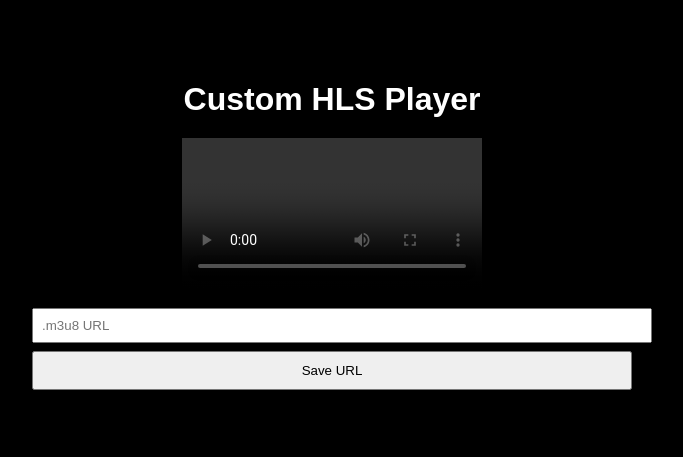
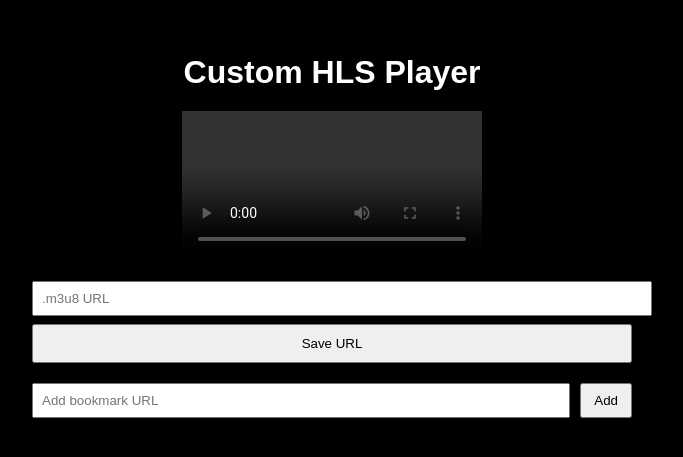
Before and after one commit to teked2k/hlsplayer, a React (Vite) app: page / in a window 1280 px wide. Shown: the part 195-652 px from the top of the page, without its empty margins (308-991 px from the left). Built offline with nearby package versions, Linux system fonts and the light colour scheme; the HTML template or start-up script is replaced by a standard one.

Commit message:
bookmarks 1.0

```diff
--- a/src/App.jsx
+++ b/src/App.jsx
@@ -6,24 +6,12 @@ export default function App() {
     const [info, setInfo] = useState({ url: '' });
     const [tempUrl, setTempUrl] = useState('');
     const [shareId, setShareId] = useState(null);
-
-    // New state for bookmarks
     const [bookmarks, setBookmarks] = useState([]);
-
-    // Load bookmarks from localStorage on mount
-    useEffect(() => {
-        const saved = localStorage.getItem('bookmarkedUrls');
-        if (saved) {
-            setBookmarks(JSON.parse(saved));
-        }
-    }, []);
-
-    // Save bookmarks to localStorage whenever it changes
-    useEffect(() => {
-        localStorage.setItem('bookmarkedUrls', JSON.stringify(bookmarks));
-    }, [bookmarks]);
+    const [bookmarkInput, setBookmarkInput] = useState('');
 
     const initializePlayer = (url) => {
+        if (!url || !videoRef.current) return;
+
         if (Hls.isSupported()) {
             const hls = new Hls();
             hls.loadSource(url);
@@ -56,18 +44,41 @@ export default function App() {
     const handleSaveUrl = () => {
         if (!tempUrl) return;
 
-        const updatedInfo = { url: tempUrl };
-        setInfo(updatedInfo);
+        setInfo({ url: tempUrl });
         initializePlayer(tempUrl);
         saveStreamInfo(tempUrl);
 
-        // Add to bookmarks if not already present
         if (!bookmarks.includes(tempUrl)) {
             setBookmarks(prev => [...prev, tempUrl]);
         }
     };
 
-    // Load shared stream from URL id param
+    const handleBookmarkClick = (url) => {
+        setTempUrl(url);
+        setInfo({ url });
+        initializePlayer(url);
+    };
+
+    const handleDeleteBookmark = (url) => {
+        setBookmarks(prev => prev.filter(b => b !== url));
+        if (info.url === url) {
+            setInfo({ url: '' });
+            setTempUrl('');
+            if (videoRef.current) {
+                videoRef.current.pause();
+                videoRef.current.src = '';
+            }
+        }
+    };
+
+    const handleAddBookmark = () => {
+        const url = bookmarkInput.trim();
+        if (!url || bookmarks.includes(url)) return;
+
+        setBookmarks(prev => [...prev, url]);
+        setBookmarkInput('');
+    };
+
     useEffect(() => {
         const query = new URLSearchParams(window.location.search);
         const id = query.get("id");
@@ -86,38 +97,23 @@ export default function App() {
         }
 
         const handleMessage = (event) => {
-            const { url } = event.data || {};
-            if (!url) return;
+            const { url, bookmarks: incomingBookmarks } = event.data || {};
 
-            const streamInfo = { url };
-            setInfo(streamInfo);
-            setTempUrl(url);
-            initializePlayer(url);
-            saveStreamInfo(url);
+            if (url) {
+                setInfo({ url });
+                setTempUrl(url);
+                initializePlayer(url);
+                saveStreamInfo(url);
+            }
+
+            if (Array.isArray(incomingBookmarks)) {
+                setBookmarks(incomingBookmarks);
+            }
         };
 
         window.addEventListener('message', handleMessage);
         return () => window.removeEventListener('message', handleMessage);
     }, []);
-
-    // Click bookmark to load & play URL
-    const handleBookmarkClick = (url) => {
-        setTempUrl(url);
-        setInfo({ url });
-        initializePlayer(url);
-    };
-
-    // Delete bookmark from list
-    const handleDeleteBookmark = (url) => {
-        setBookmarks(prev => prev.filter(b => b !== url));
-        // If currently playing that URL, clear it (optional)
-        if (info.url === url) {
-            setInfo({ url: '' });
-            setTempUrl('');
-            videoRef.current.pause();
-            videoRef.current.src = '';
-        }
-    };
 
     return (
         <div style={{
@@ -160,7 +156,6 @@ export default function App() {
                 </div>
             )}
 
-            {/* Bookmarks List */}
             {bookmarks.length > 0 && (
                 <div style={{
                     marginTop: '30px',
@@ -212,6 +207,26 @@ export default function App() {
                     </ul>
                 </div>
             )}
+
+            {/* New Bookmark Input */}
+            <div style={{
+                marginTop: '20px',
+                width: '100%',
+                maxWidth: '600px',
+                display: 'flex',
+                gap: '10px'
+            }}>
+                <input
+                    type="text"
+                    placeholder="Add bookmark URL"
+                    value={bookmarkInput}
+                    onChange={(e) => setBookmarkInput(e.target.value)}
+                    style={{ flex: 1, padding: '8px' }}
+                />
+                <button onClick={handleAddBookmark} style={{ padding: '8px 12px' }}>
+                    Add
+                </button>
+            </div>
         </div>
     );
 }
```
